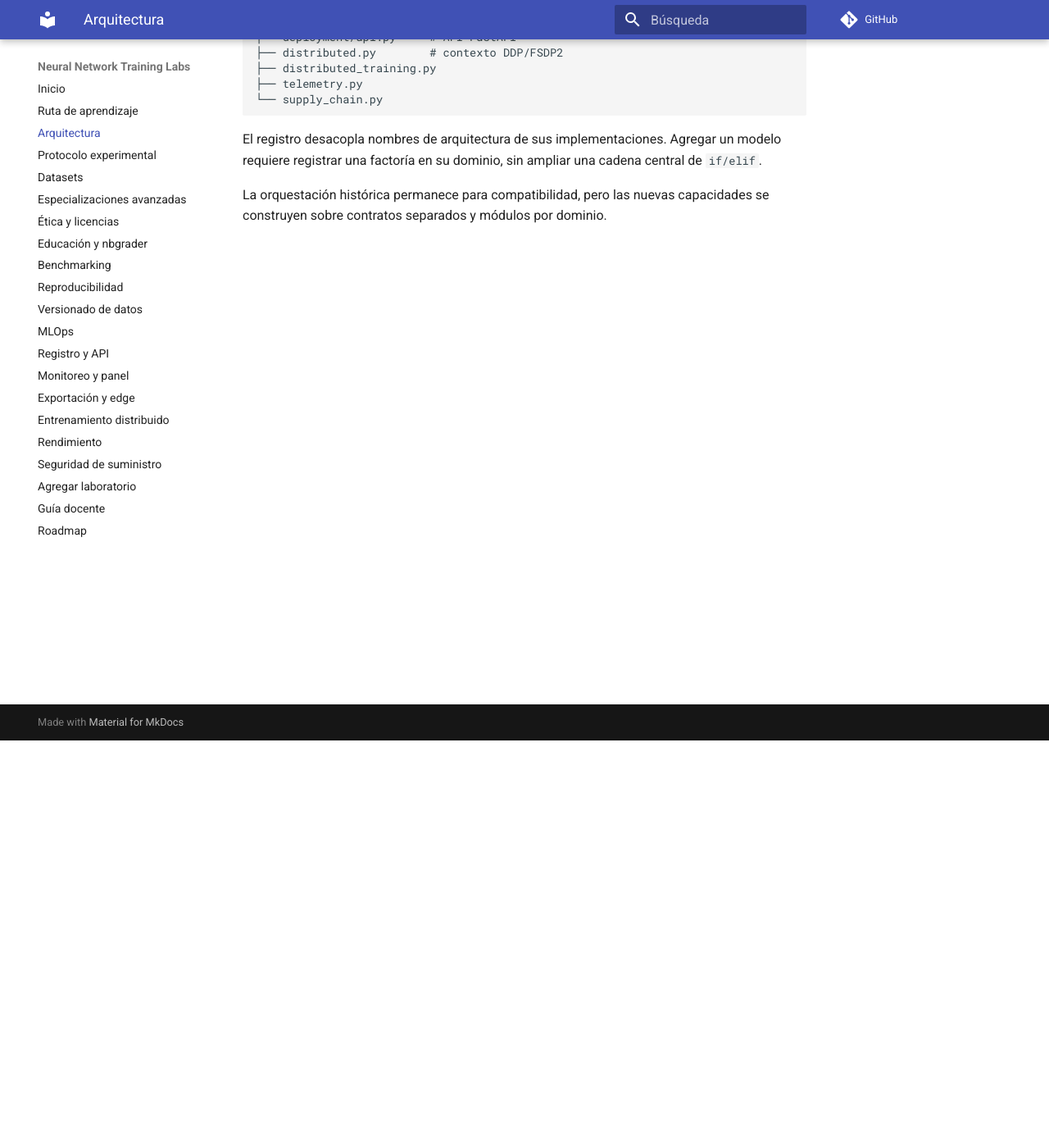
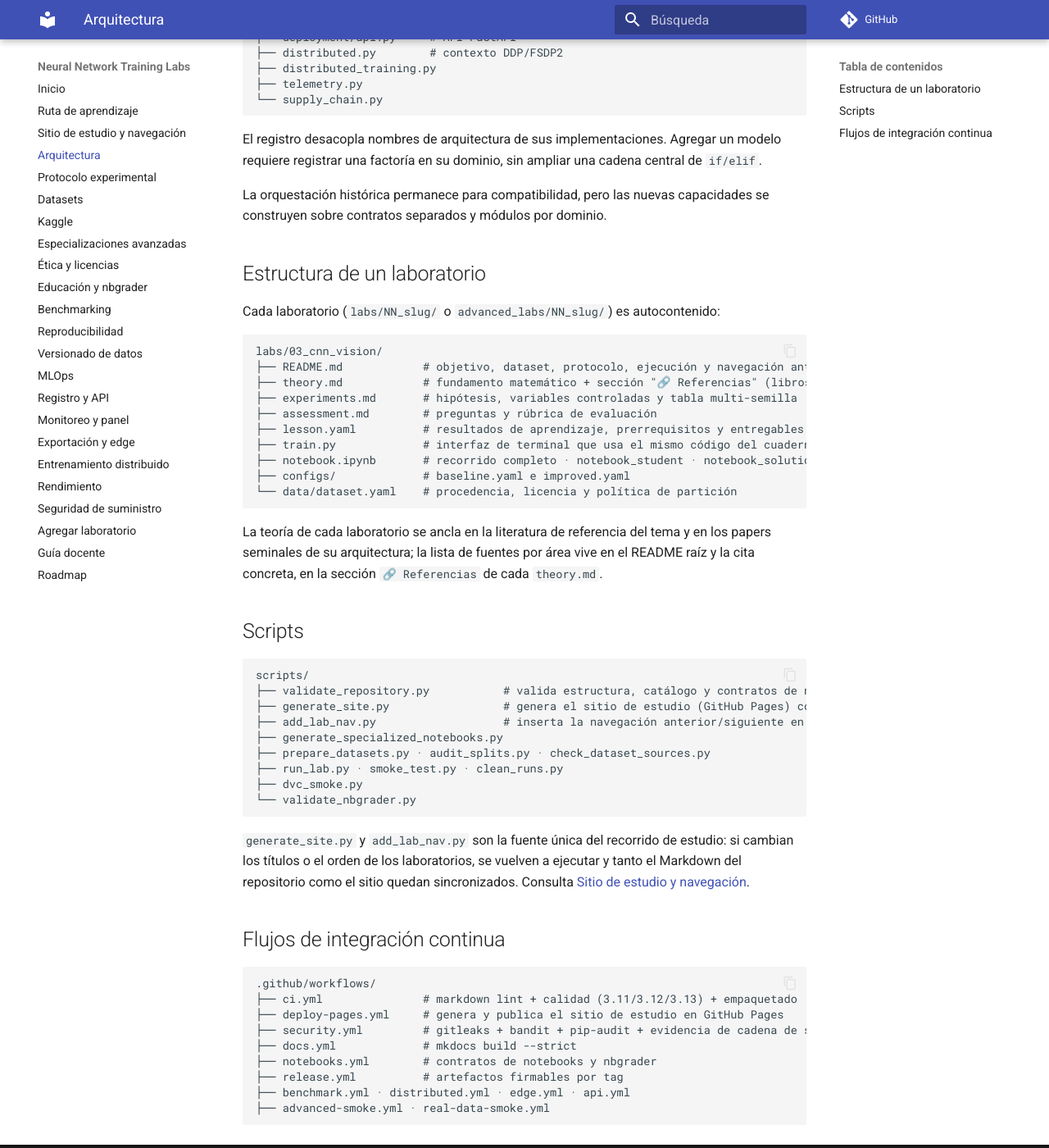
Before and after one commit to vladimiracunadev-create/neural-network-training-labs, an MkDocs documentation site: the page built from docs/architecture.md, in a window 1280 px wide and 1400 px high, scrolled down 497 px. Shown: the whole window at 82% size. Built offline with MkDocs 1.6.1 and Material for MkDocs 9.7.7, drawn with Linux system fonts in a browser that asks for light colours; comment, search, counter and statistics services are not loaded.

Commit message:
docs: actualizar documentación con sitio de estudio, navegación y v1.0.0
- index.md: quita el "3" del título, fija v1.0.0, añade el sitio de estudio
  (GitHub Pages) y la teoría anclada en libros.
- architecture.md: documenta la estructura de cada laboratorio, los scripts
  (generate_site.py, add_lab_nav.py), los flujos de CI y la convención de
  referencias por tema.
- study-site.md (nuevo): cómo se genera y mantiene el sitio de estudio y la
  doble navegación repositorio/sitio; enlazado desde el README y el nav de MkDocs.
- mkdocs.yml: añade study-site.md y kaggle.md al nav; site_dir=site-docs para no
  colisionar con el sitio de estudio en site/.

Verificado: markdownlint limpio y mkdocs build --strict en verde.

Co-Authored-By: Claude Opus 4.8 <noreply@anthropic.com>

````diff
--- a/docs/architecture.md
+++ b/docs/architecture.md
@@ -29,3 +29,52 @@ src/neural_labs/
 El registro desacopla nombres de arquitectura de sus implementaciones. Agregar un modelo requiere registrar una factoría en su dominio, sin ampliar una cadena central de `if/elif`.
 
 La orquestación histórica permanece para compatibilidad, pero las nuevas capacidades se construyen sobre contratos separados y módulos por dominio.
+
+## Estructura de un laboratorio
+
+Cada laboratorio (`labs/NN_slug/` o `advanced_labs/NN_slug/`) es autocontenido:
+
+```text
+labs/03_cnn_vision/
+├── README.md            # objetivo, dataset, protocolo, ejecución y navegación anterior/siguiente
+├── theory.md            # fundamento matemático + sección "🔗 Referencias" (libros y papers)
+├── experiments.md       # hipótesis, variables controladas y tabla multi-semilla
+├── assessment.md        # preguntas y rúbrica de evaluación
+├── lesson.yaml          # resultados de aprendizaje, prerrequisitos y entregables
+├── train.py             # interfaz de terminal que usa el mismo código del cuaderno
+├── notebook.ipynb       # recorrido completo · notebook_student · notebook_solution
+├── configs/             # baseline.yaml e improved.yaml
+└── data/dataset.yaml    # procedencia, licencia y política de partición
+```
+
+La teoría de cada laboratorio se ancla en la literatura de referencia del tema y en los papers seminales de su arquitectura; la lista de fuentes por área vive en el README raíz y la cita concreta, en la sección `🔗 Referencias` de cada `theory.md`.
+
+## Scripts
+
+```text
+scripts/
+├── validate_repository.py           # valida estructura, catálogo y contratos de notebooks
+├── generate_site.py                 # genera el sitio de estudio (GitHub Pages) con navegación
+├── add_lab_nav.py                   # inserta la navegación anterior/siguiente en cada README (idempotente)
+├── generate_specialized_notebooks.py
+├── prepare_datasets.py · audit_splits.py · check_dataset_sources.py
+├── run_lab.py · smoke_test.py · clean_runs.py
+├── dvc_smoke.py
+└── validate_nbgrader.py
+```
+
+`generate_site.py` y `add_lab_nav.py` son la fuente única del recorrido de estudio: si cambian los títulos o el orden de los laboratorios, se vuelven a ejecutar y tanto el Markdown del repositorio como el sitio quedan sincronizados. Consulta [Sitio de estudio y navegación](study-site.md).
+
+## Flujos de integración continua
+
+```text
+.github/workflows/
+├── ci.yml               # markdown lint + calidad (3.11/3.12/3.13) + empaquetado
+├── deploy-pages.yml     # genera y publica el sitio de estudio en GitHub Pages
+├── security.yml         # gitleaks + bandit + pip-audit + evidencia de cadena de suministro
+├── docs.yml             # mkdocs build --strict
+├── notebooks.yml        # contratos de notebooks y nbgrader
+├── release.yml          # artefactos firmables por tag
+├── benchmark.yml · distributed.yml · edge.yml · api.yml
+├── advanced-smoke.yml · real-data-smoke.yml
+```
--- a/mkdocs.yml
+++ b/mkdocs.yml
@@ -1,6 +1,9 @@
 site_name: Neural Network Training Labs
 site_description: Plataforma profesional de redes neuronales con datasets reales, educación evaluable, MLOps y despliegue
 repo_url: https://github.com/vladimiracunadev-create/neural-network-training-labs
+# El sitio de estudio (GitHub Pages) lo genera scripts/generate_site.py en site/.
+# MkDocs construye su documentación técnica en un directorio propio para no colisionar.
+site_dir: site-docs
 theme:
   name: material
   language: es
@@ -11,9 +14,11 @@ theme:
 nav:
   - Inicio: index.md
   - Ruta de aprendizaje: learning-path.md
+  - Sitio de estudio y navegación: study-site.md
   - Arquitectura: architecture.md
   - Protocolo experimental: experiment-protocol.md
   - Datasets: datasets.md
+  - Kaggle: kaggle.md
   - Especializaciones avanzadas: advanced-tracks.md
   - Ética y licencias: ethics-and-licenses.md
   - Educación y nbgrader: education.md
````
Also changed, not shown: README.md (+1 -0 lines), docs/index.md (+12 -2 lines), docs/study-site.md (added, +50 -0 lines), 1 other file.
